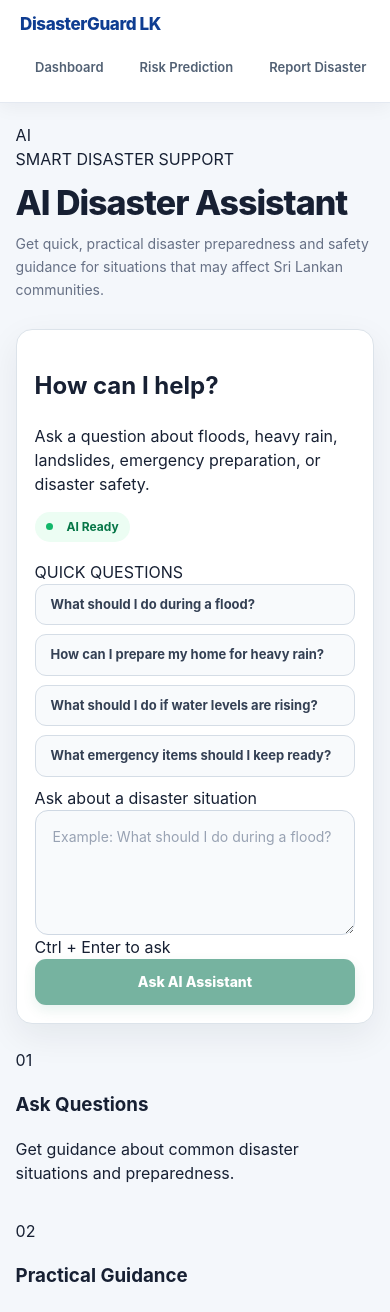
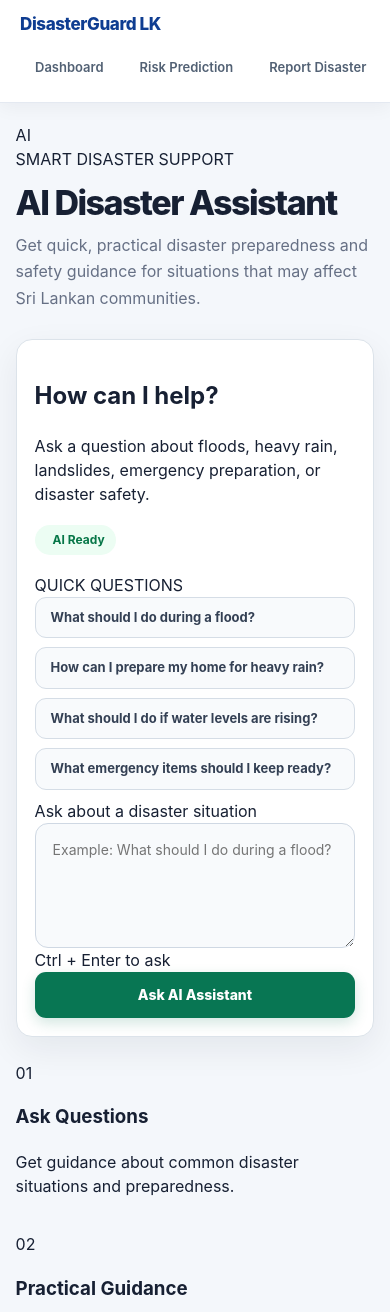
Before and after one commit to ResQAI-Dev/mini-hackthon, a React app in the folder frontend/: page /ai-assistant in a window 390 px wide. Shown: the top 1312 px of the page. Built offline with nearby package versions, Linux system fonts and the light colour scheme; the HTML template or start-up script is replaced by a standard one.

Commit message:
Fix AI assistant CSS deployment

```diff
--- a/frontend/src/pages/AIAssistantPage.css
+++ b/frontend/src/pages/AIAssistantPage.css
@@ -5,24 +5,19 @@
   color: #172033;
 }
 
-/* =========================
-   HERO
-========================= */
-
 .ai-hero {
   margin-bottom: 28px;
 }
 
 .ai-hero .brand-badge {
   display: inline-flex;
-  align-items: center;
   padding: 7px 13px;
   border-radius: 999px;
   background: #e8f7f1;
   color: #087653;
   font-size: 12px;
   font-weight: 800;
-  letter-spacing: 0.8px;
+  letter-spacing: .8px;
   text-transform: uppercase;
 }
 
@@ -43,34 +38,18 @@
   line-height: 1.65;
 }
 
-/* =========================
-   MAIN CARD
-========================= */
-
 .ai-main-card {
   width: 100%;
-  background: #ffffff;
+  padding: 34px;
+  background: #fff;
   border: 1px solid #dce3ea;
   border-radius: 22px;
-  padding: 34px;
-  box-shadow: 0 12px 35px rgba(16, 24, 40, 0.07);
-}
-
-/* =========================
-   SECTION
-========================= */
-
-.question-section {
-  width: 100%;
-}
-
-.question-section h2,
-.question-section h3 {
-  color: #172033;
+  box-shadow: 0 12px 35px rgba(16,24,40,.07);
 }
 
 .question-section h2 {
   margin: 0 0 8px;
+  color: #172033;
   font-size: 22px;
   font-weight: 800;
 }
@@ -81,10 +60,6 @@
   font-size: 14px;
   line-height: 1.6;
 }
-
-/* =========================
-   STATUS
-========================= */
 
 .ai-status {
   display: inline-flex;
@@ -99,29 +74,17 @@
   font-weight: 750;
 }
 
-.ai-status::before {
-  content: "";
-  width: 7px;
-  height: 7px;
-  border-radius: 50%;
-  background: #12b76a;
-}
-
-/* =========================
-   QUICK QUESTIONS
-========================= */
-
 .quick-questions {
   margin-bottom: 24px;
 }
 
 .quick-questions h3 {
   margin: 0 0 11px;
+  color: #344054;
   font-size: 13px;
   font-weight: 800;
-  color: #344054;
   text-transform: uppercase;
-  letter-spacing: 0.5px;
+  letter-spacing: .5px;
 }
 
 .quick-question {
@@ -137,7 +100,7 @@
   font-size: 13px;
   font-weight: 650;
   cursor: pointer;
-  transition: all 0.2s ease;
+  transition: all .2s ease;
 }
 
 .quick-question:hover {
@@ -146,10 +109,6 @@
   color: #087653;
   transform: translateY(-1px);
 }
-
-/* =========================
-   QUESTION FORM
-========================= */
 
 .question-form {
   width: 100%;
@@ -179,25 +138,15 @@
   line-height: 1.6;
   resize: vertical;
   outline: none;
-  transition: all 0.2s ease;
-}
-
-.question-form textarea::placeholder,
-.ai-main-card textarea::placeholder {
-  color: #98a2b3;
 }
 
 .question-form textarea:focus,
 .question-input:focus,
 .ai-main-card textarea:focus {
   border-color: #087653;
-  background: #ffffff;
-  box-shadow: 0 0 0 4px rgba(8, 118, 83, 0.1);
+  background: #fff;
+  box-shadow: 0 0 0 4px rgba(8,118,83,.1);
 }
-
-/* =========================
-   ACTIONS
-========================= */
 
 .actions-section {
   display: flex;
@@ -211,16 +160,15 @@
 .ai-main-card button[type="submit"] {
   min-height: 46px;
   padding: 0 22px;
-  border: none;
+  border: 0;
   border-radius: 11px;
   background: #087653;
-  color: #ffffff;
+  color: #fff;
   font-family: inherit;
   font-size: 14px;
   font-weight: 800;
   cursor: pointer;
-  box-shadow: 0 5px 14px rgba(8, 118, 83, 0.18);
-  transition: all 0.2s ease;
+  box-shadow: 0 5px 14px rgba(8,118,83,.18);
 }
 
 .ask-button:hover,
@@ -228,27 +176,14 @@
 .ai-main-card button[type="submit"]:hover {
   background: #066548;
   transform: translateY(-1px);
-  box-shadow: 0 8px 18px rgba(8, 118, 83, 0.23);
 }
-
-.ask-button:disabled,
-.ask-ai-button:disabled,
-.ai-main-card button:disabled {
-  opacity: 0.55;
-  cursor: not-allowed;
-  transform: none;
-}
-
-/* =========================
-   CLEAR BUTTON
-========================= */
 
 .clear-button {
   min-height: 46px;
   padding: 0 19px;
   border: 1px solid #d0d5dd;
   border-radius: 11px;
-  background: #ffffff;
+  background: #fff;
   color: #475467;
   font-family: inherit;
   font-size: 14px;
@@ -256,44 +191,19 @@
   cursor: pointer;
 }
 
-.clear-button:hover {
-  background: #f8fafc;
-  border-color: #98a2b3;
-}
-
-/* =========================
-   AI ANSWER
-========================= */
-
 .ai-answer-card {
   margin-top: 28px;
   padding: 23px;
   border: 1px solid #cfe9de;
   border-radius: 16px;
-  background: linear-gradient(135deg, #f3fbf7, #ffffff);
+  background: linear-gradient(135deg,#f3fbf7,#fff);
 }
 
 .ai-answer-card h3 {
-  display: flex;
-  align-items: center;
-  gap: 9px;
   margin: 0 0 13px;
   color: #087653;
   font-size: 16px;
   font-weight: 800;
-}
-
-.ai-answer-card h3::before {
-  content: "?";
-  display: inline-flex;
-  align-items: center;
-  justify-content: center;
-  width: 28px;
-  height: 28px;
-  border-radius: 8px;
-  background: #087653;
-  color: #ffffff;
-  font-size: 14px;
 }
 
 .ai-answer-card p {
@@ -304,10 +214,6 @@
   white-space: pre-wrap;
 }
 
-/* =========================
-   LOADING
-========================= */
-
 .loading-card,
 .ai-loading {
   margin-top: 22px;
@@ -316,13 +222,8 @@
   border-radius: 13px;
   background: #f8fafc;
   color: #667085;
-  font-size: 14px;
   text-align: center;
 }
-
-/* =========================
-   ERROR
-========================= */
 
 .error-card,
 .ai-error {
@@ -332,43 +233,27 @@
   border-radius: 12px;
   background: #fff5f4;
   color: #b42318;
-  font-size: 14px;
-  line-height: 1.5;
 }
-
-/* =========================
-   FEATURE CARDS
-========================= */
 
 .ai-features {
   display: grid;
-  grid-template-columns: repeat(3, 1fr);
+  grid-template-columns: repeat(3,1fr);
   gap: 18px;
   margin-top: 24px;
 }
 
 .ai-feature-card {
-  position: relative;
   padding: 24px;
   border: 1px solid #dce3ea;
   border-radius: 16px;
-  background: #ffffff;
-  transition: all 0.2s ease;
+  background: #fff;
+  transition: all .2s ease;
 }
 
 .ai-feature-card:hover {
   transform: translateY(-3px);
   border-color: #b8dacc;
-  box-shadow: 0 9px 24px rgba(16, 24, 40, 0.07);
-}
-
-.ai-feature-card .feature-number {
-  display: inline-flex;
-  margin-bottom: 16px;
-  color: #087653;
-  font-size: 12px;
-  font-weight: 850;
-  letter-spacing: 1px;
+  box-shadow: 0 9px 24px rgba(16,24,40,.07);
 }
 
 .ai-feature-card h3 {
@@ -385,34 +270,9 @@
   line-height: 1.65;
 }
 
-/* =========================
-   GENERAL OVERRIDES
-========================= */
-
-.ai-page *,
-.ai-page *::before,
-.ai-page *::after {
-  box-sizing: border-box;
-}
-
-.ai-page button {
-  font-family: inherit;
-}
-
-.ai-page button:focus-visible,
-.ai-page textarea:focus-visible {
-  outline: 3px solid rgba(8, 118, 83, 0.16);
-  outline-offset: 2px;
-}
-
-/* =========================
-   RESPONSIVE
-========================= */
-
 @media (max-width: 900px) {
   .ai-page {
     width: 94%;
-    padding: 28px 0 45px;
   }
 
   .ai-main-card {
@@ -428,15 +288,6 @@
   .ai-page {
     width: 92%;
     padding: 20px 0 35px;
-  }
-
-  .ai-hero h1 {
-    font-size: 34px;
-    letter-spacing: -1px;
-  }
-
-  .ai-hero p {
-    font-size: 14px;
   }
 
   .ai-main-card {
@@ -461,8 +312,4 @@
     justify-content: flex-start;
     border-radius: 11px;
   }
-
-  .ai-answer-card {
-    padding: 18px;
-  }
 }
```
